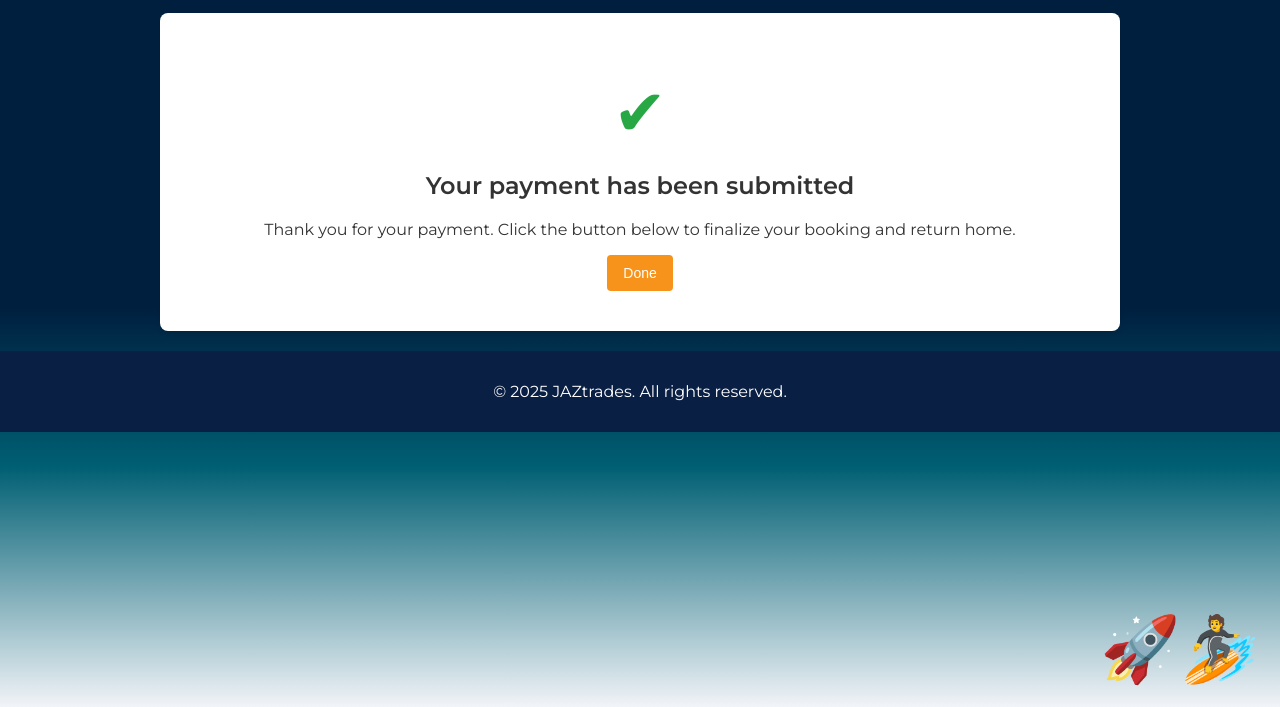
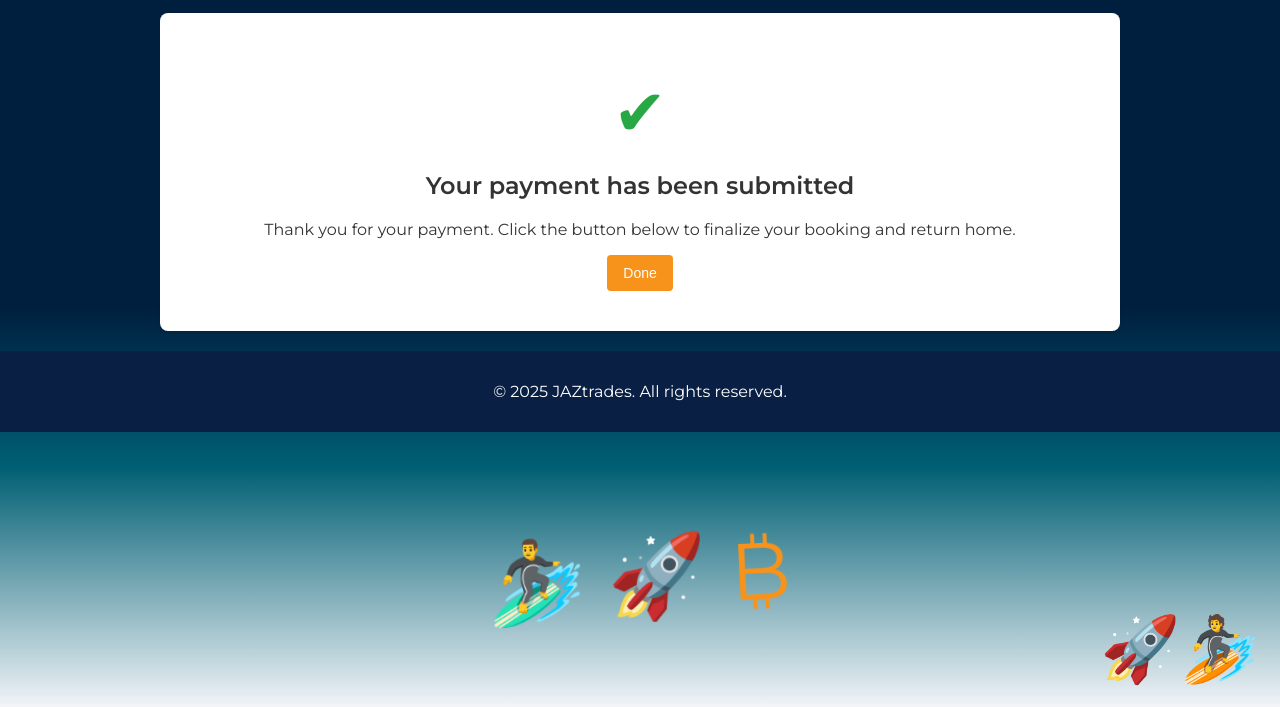
Before and after one commit to JAZtrades/contract-education-site, a plain HTML site: page complete.html in a window 1280 px wide. Shown: the part 93-800 px from the top of the page. Drawn offline with Linux system fonts and the light colour scheme.

Commit message:
Add scene-final class and rocket icon via script to complete.html

```diff
--- a/complete.html
+++ b/complete.html
@@ -71,6 +71,13 @@
   </
     </footer>
 
+  <script>
+      document.addEventListener('DOMContentLoaded', function() {
+            document.body.classList.add('scene-final');
+                document.body.insertAdjacentHTML('afterbegin', '<div class="rocket-scene-icon"></div>');
+          });
+    </script>
+
     <div class="rocket-surfer"></div>
 </body>
 </html>
```
